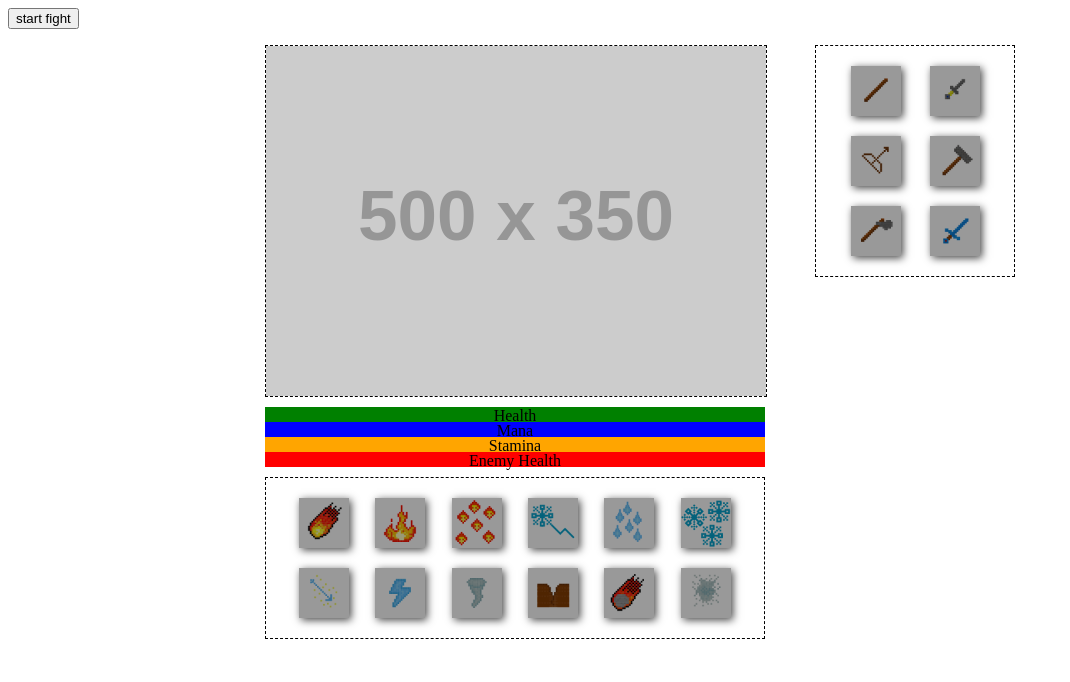
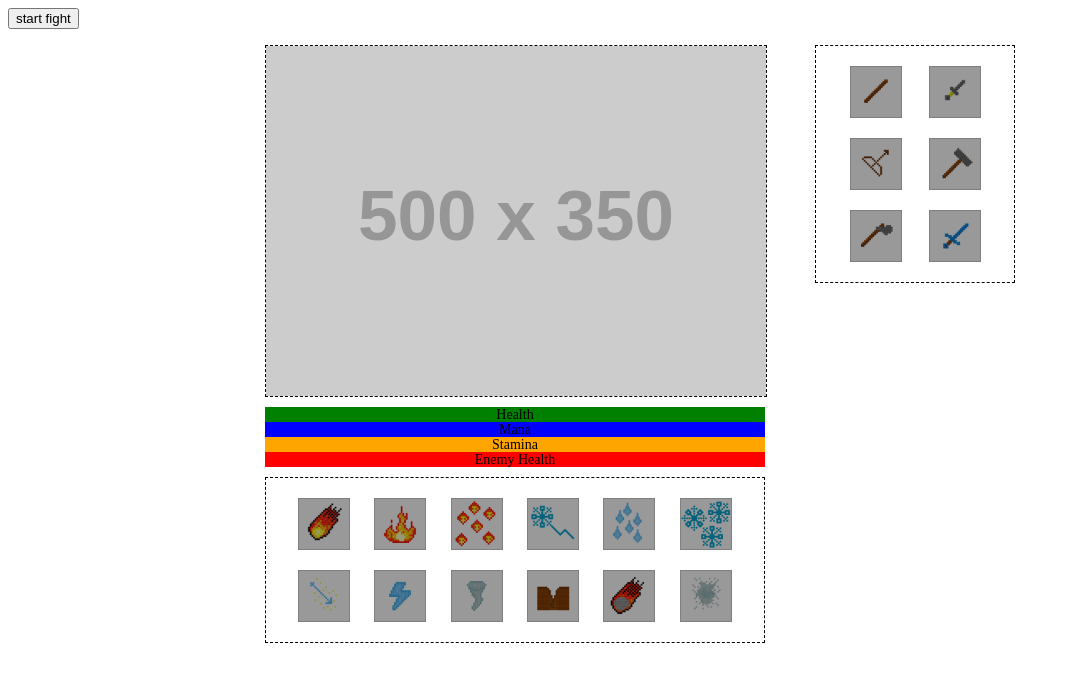
Before and after one commit to visan90/RPG, a plain HTML site: page index.html in a window 1280 px wide. Shown: the whole page, without its empty margins (0-1070 px from the left). Drawn offline with Linux system fonts and the light colour scheme; placeholder pictures from the web are drawn by us.

Commit message:
Remove shadows from buttons

```diff
--- a/src/scss/main.scss
+++ b/src/scss/main.scss
@@ -3,9 +3,7 @@
     width: 50px;
     height: 50px;
     background-size: cover;
-    -webkit-box-shadow: 2px 2px 8px 0px rgba(0,0,0,0.75);
-    -moz-box-shadow: 2px 2px 8px 0px rgba(0,0,0,0.75);
-    box-shadow: 2px 2px 8px 0px rgba(0,0,0,0.75);
+    border: 1px solid gray;
 }
 @mixin button(){
     background: transparent;
@@ -37,6 +35,7 @@ $breakpoint_sm: 750px;
 }
 #stats{
     margin: 10px 0;
+    font-size: 14px;
     p{
         margin: 0;
     }
```
Also changed, not shown: dist/css/main.css, dist/css/main.min.css, 2 other files.
